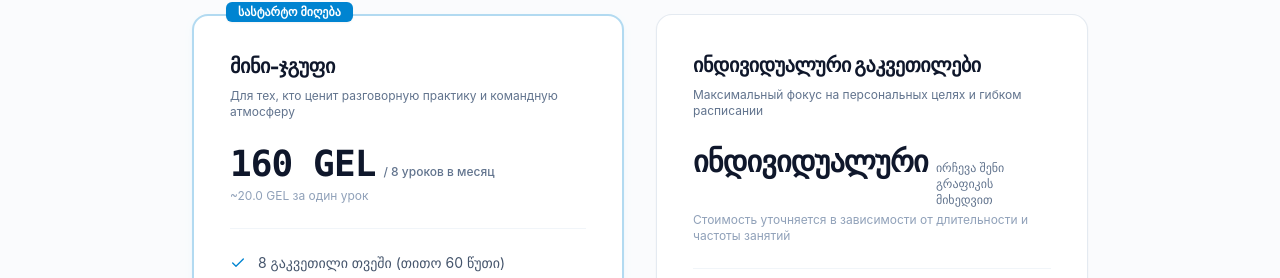
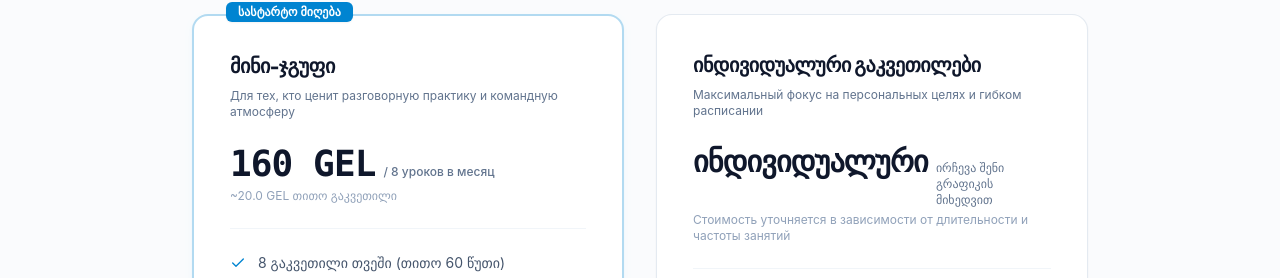
Before and after one commit to fluenbot/Fluen-Online-School, a React (Vite) app: page / in a window 1280 px wide. Shown: the part 3282-3560 px from the top of the page. Built offline with nearby package versions, Linux system fonts and the light colour scheme.

Commit message:
Update PricingSection.tsx

```diff
--- a/src/components/PricingSection.tsx
+++ b/src/components/PricingSection.tsx
@@ -50,7 +50,7 @@ export const PricingSection: React.FC<PricingSectionProps> = ({ config, lang, on
                   </span>
                 </div>
                 <div className="text-xs text-slate-400 mt-1">
-                  ~{(config.groupPriceGel / config.groupLessonsPerMonth).toFixed(1)} {config.currency} за один урок
+                  ~{(config.groupPriceGel / config.groupLessonsPerMonth).toFixed(1)} {config.currency} {lang === 'ka' ? 'თითო გაკვეთილი' : lang === 'en' ? 'per lesson' : 'за один урок'}
                 </div>
               </div>
 
```
